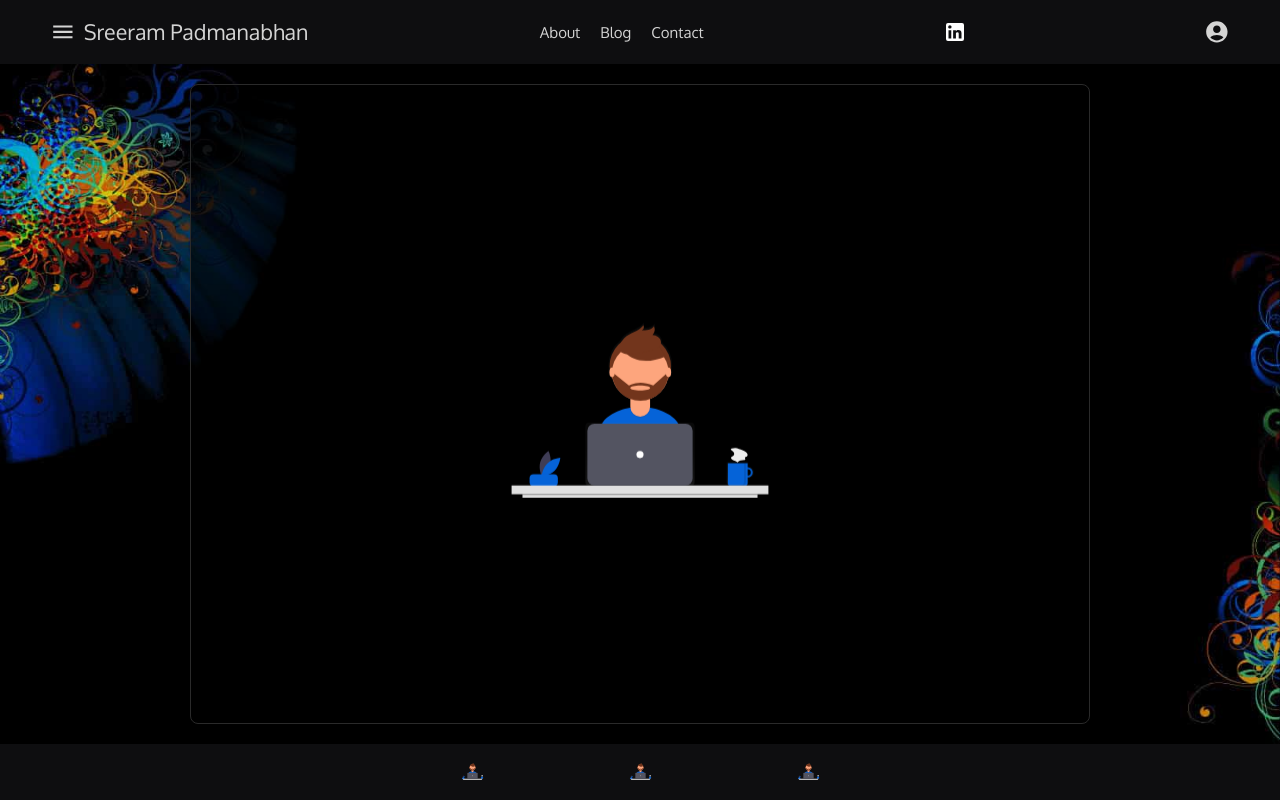
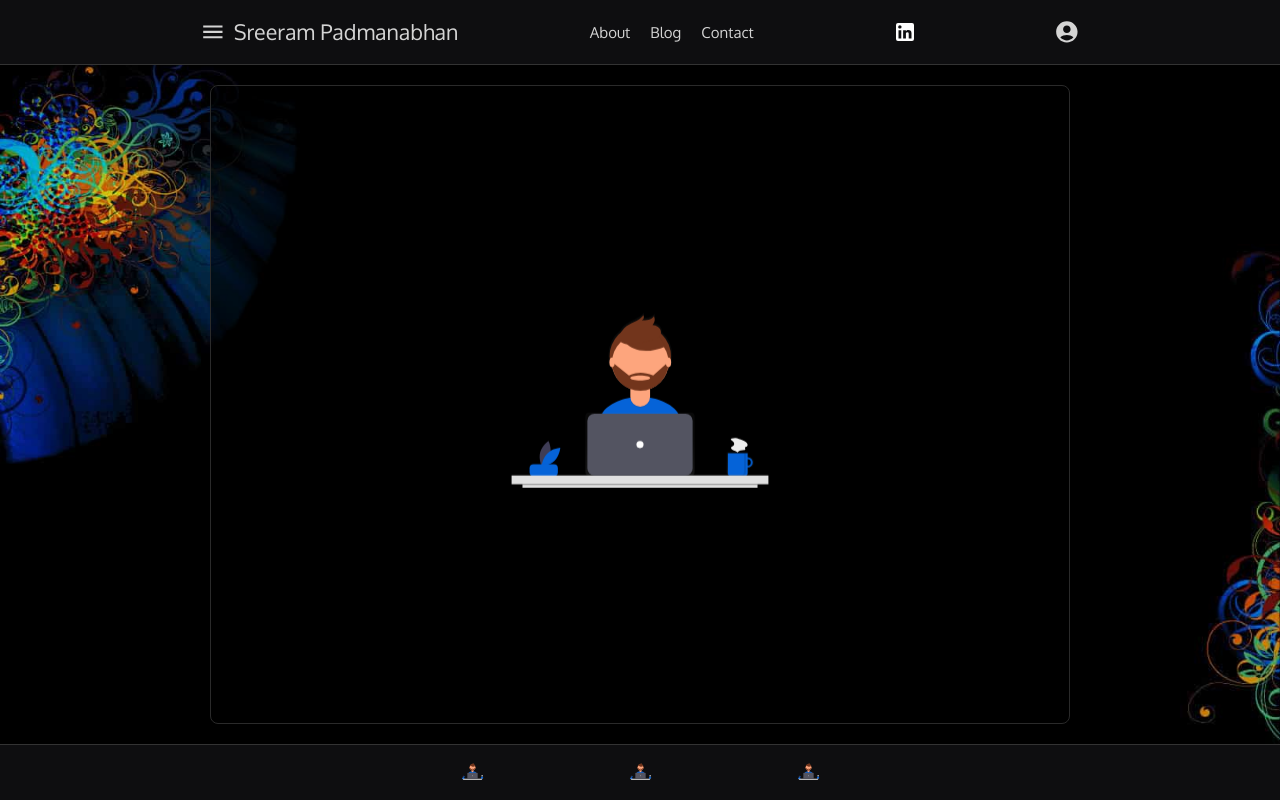
Before and after one commit to siri404-gh/project-sigma, a Next.js app: page / in a window 1280 px wide. Built offline with nearby package versions, Linux system fonts and the light colour scheme; no server answers.

Commit message:
feat: layout

```diff
--- a/src/components/Center/Center.tsx
+++ b/src/components/Center/Center.tsx
@@ -12,16 +12,7 @@ const FlexBox = styled(Box)(({ theme }) => ({
   display: 'flex',
   alignItems: 'center',
   justifyContent: 'center',
-  // 100vh - navbar height - bottombar height - padding
-  height: 'calc(100vh - 56px - 56px - 30px)',
-  [theme.breakpoints.up('sm')]: {
-    // 100vh - navbar height - bottombar height - padding
-    height: 'calc(100vh - 64px - 56px - 30px)',
-  },
-  [theme.breakpoints.up('md')]: {
-    // 100vh - navbar height - bottombar height - padding - margin
-    height: 'calc(100vh - 64px - 56px - 30px - 20px)',
-  },
+  height: '100%',
 }))
 
 const Center: FC<CenterProps> = ({ children }) => <FlexBox>{children}</FlexBox>
--- a/src/components/Layout/Layout.tsx
+++ b/src/components/Layout/Layout.tsx
@@ -21,16 +21,8 @@ export interface LayoutProps {
 
 const ContentBox = styled(Box)(({ theme }) => ({
   backgroundImage: "url('/img/bg/trans.png')",
-  // 100vh - navbar height - bottombar height
-  height: 'calc(100% - 56px - 56px)',
+  height: '100%',
   [theme.breakpoints.up('sm')]: {
-    // 100vh - navbar height - bottombar height
-    height: 'calc(100% - 64px - 56px)',
-  },
-  [theme.breakpoints.up('md')]: {
-    // 100vh - navbar height - bottombar height - margin
-    height: 'calc(100% - 20px)',
-    margin: '20px auto',
     border: 'solid 1px #2a2a2a',
     borderRadius: 8,
   },
@@ -46,19 +38,13 @@ const AbsoluteBox = styled(Box)(({ theme }) => ({
   [theme.breakpoints.up('sm')]: {
     top: 64,
   },
-  [theme.breakpoints.up('md')]: {
-    bottom: 76,
-  },
 }))
 
-const RelativeBox = styled(Box)(({ theme }) => ({
-  padding: 15,
-  maxWidth: 900,
+const RelativeBox = styled(Box)({
+  maxWidth: 860,
+  height: '100%',
   margin: 'auto',
-  [theme.breakpoints.up('md')]: {
-    margin: '20px auto',
-  },
-}))
+})
 
 const Layout: FC<LayoutProps> = ({
   children,
@@ -101,15 +87,28 @@ const Layout: FC<LayoutProps> = ({
         maxWidth='md'
         sx={{
           height: {
-            xs: 'calc(100vh - 56px - 56px)',
-            sm: 'calc(100vh - 64px - 56px)',
-            md: 'calc(100vh - 64px - 56px - 20px)',
+            xs: 'calc(100vh - 56px - 56px - 1px)',
+            sm: 'calc(100vh - 64px - 56px - 1px)',
+          },
+          p: {
+            xs: 0,
+            sm: 2,
+            md: 2.5,
           },
         }}
         disableGutters>
         <ContentBox>
-          <AbsoluteBox>
-            <RelativeBox>{children}</RelativeBox>
+          <AbsoluteBox
+            sx={{
+              my: {
+                xs: 0,
+                sm: 4,
+                md: 5,
+              },
+            }}>
+            <RelativeBox sx={{ px: { xs: 1.5, sm: 4, md: 2.5 } }}>
+              {children}
+            </RelativeBox>
           </AbsoluteBox>
         </ContentBox>
       </Container>
--- a/src/components/Navbar/Navbar.tsx
+++ b/src/components/Navbar/Navbar.tsx
@@ -68,7 +68,7 @@ const Navbar: FC<NavbarProps> = props => {
 
   return (
     <AppBar color={appBarColor} component='nav' position='static'>
-      <Container maxWidth='lg' disableGutters>
+      <Container maxWidth='md' disableGutters>
         <StyledToolbar disableGutters>
           <Box sx={{ display: 'flex' }}>
             <IconButton
--- a/src/styles/styles.css
+++ b/src/styles/styles.css
@@ -88,11 +88,11 @@
 
 @media (max-width: 600px) {
   .img--grow {
-    width: calc(100% + 30px);
-    margin-top: -15px;
-    margin-left: -15px;
-    margin-right: -15px;
-    margin-bottom: 15px;
+    width: calc(100% + 24px);
+    margin-top: -12px;
+    margin-left: -12px;
+    margin-right: -12px;
+    margin-bottom: 12px;
   }
 }
 
@@ -121,3 +121,7 @@
 .markdown > .experience > p > img ~ strong {
   vertical-align: text-bottom;
 }
+
+html {
+  background: #0e0e10;
+}
--- a/src/theme.js
+++ b/src/theme.js
@@ -30,7 +30,7 @@ const theme = createTheme({
       styleOverrides: {
         root: {
           backgroundColor: '#0e0e10',
-          // borderBottom: 'solid 1px #333',
+          borderBottom: 'solid 1px #333',
         },
       },
     },
@@ -38,7 +38,7 @@ const theme = createTheme({
       styleOverrides: {
         root: {
           backgroundColor: '#0e0e10',
-          // borderTop: 'solid 1px #333',
+          borderTop: 'solid 1px #333',
         },
       },
     },
```
Also changed, not shown: 2 other files (tests, documents, lock files or other folders).
